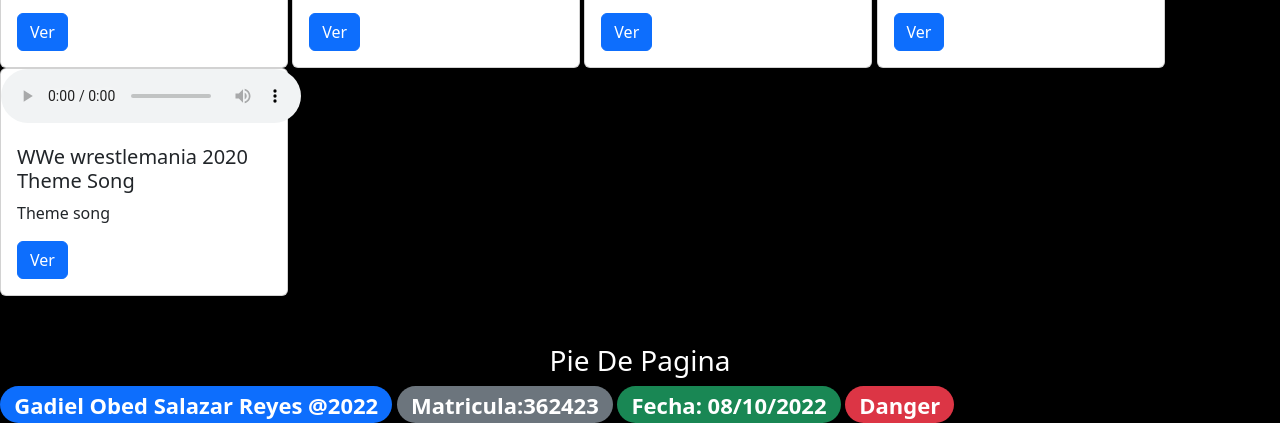
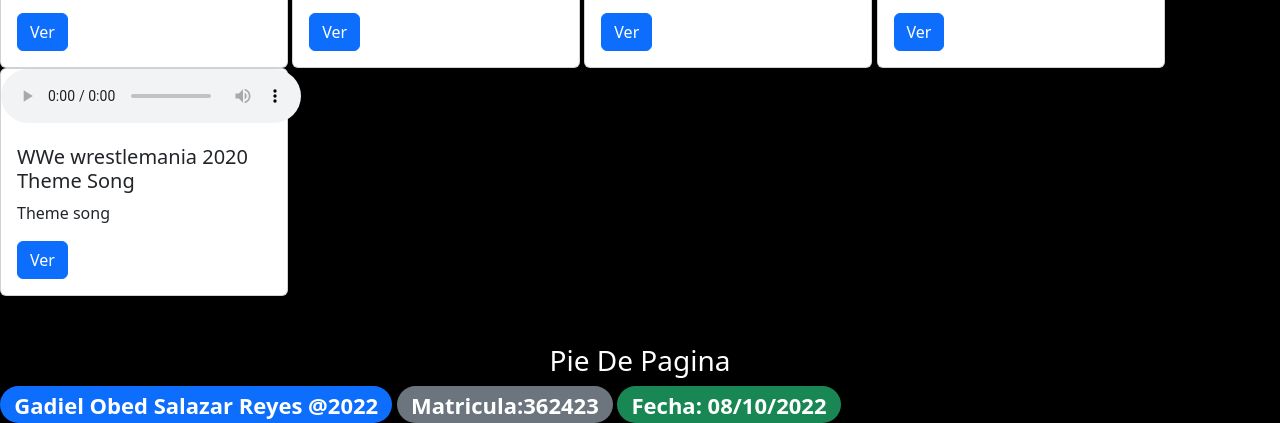
Before and after one commit to GadielS7/Pagina-Web, a plain HTML site: page index.html in a window 1280 px wide. Shown: the part 852-1275 px from the top of the page. Drawn offline with nearby package versions, Linux system fonts and the light colour scheme.

Commit message:
Version10
V10

```diff
--- a/index.html
+++ b/index.html
@@ -163,7 +163,7 @@
   <span class="badge rounded-pill text-bg-primary">Gadiel Obed Salazar Reyes @2022</span>
 <span class="badge rounded-pill text-bg-secondary">Matricula:362423</span>
 <span class="badge rounded-pill text-bg-success">Fecha: 08/10/2022</span>
-<span class="badge rounded-pill text-bg-danger">Danger</span>
+
 
 
 </footer>
```
